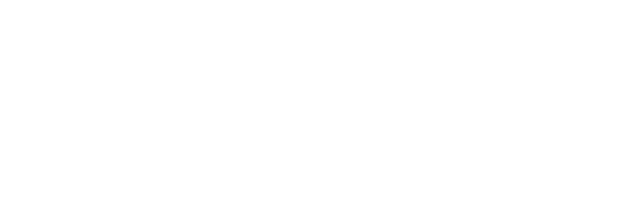
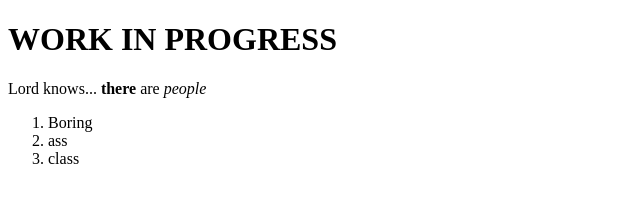
Before and after one commit to AbuAdrian/raa, a plain HTML site: page main.html in a window 1280 px wide. Shown: the whole page, without its empty margins (0-640 px from the left). Drawn offline with Linux system fonts and the light colour scheme.

Commit message:
Update main.html

```diff
--- a/main.html
+++ b/main.html
@@ -16,6 +16,15 @@
         <!--[if lt IE 7]>
             <p class="browsehappy">You are using an <strong>outdated</strong> browser. Please <a href="#">upgrade your browser</a> to improve your experience.</p>
         <![endif]-->
+        <h1>WORK IN PROGRESS</h1>
+
+        <p>Lord knows... <strong>there</strong> are <em>people</em></p>
+
+        <ol>
+        <li>Boring</li>
+        <li>ass</li>
+        <li>class</li>
+        </ol>
 
         <script src="" async defer></script>
     </body>
```
